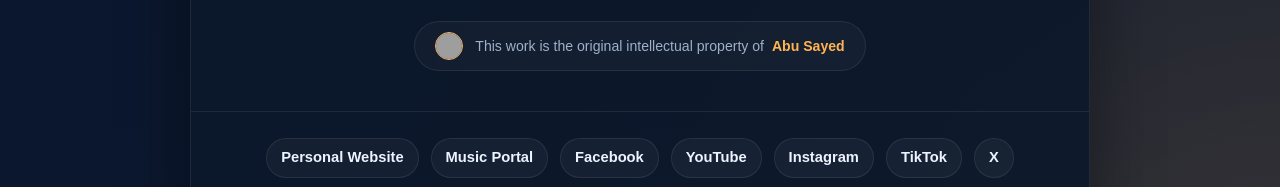
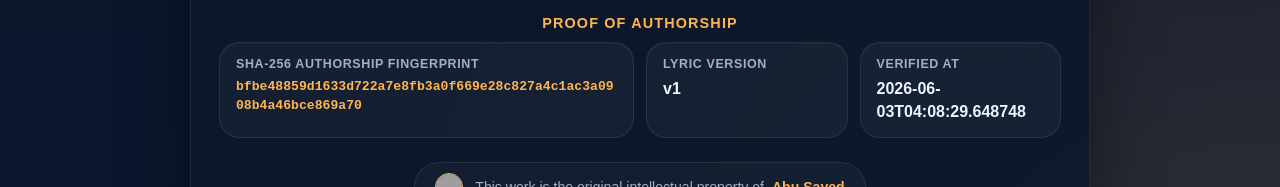
Before and after one commit to ImAbuSayed/behind-closed-doors, a plain HTML site: page index.html in a window 1280 px wide. Shown: the part 2607-2794 px from the top of the page. Drawn offline with Linux system fonts and the light colour scheme; grey boxes are pictures that could not be loaded.

Commit message:
feat: update song assets v1 with signed GPG commit [verified]

```diff
--- a/index.html
+++ b/index.html
@@ -14,9 +14,9 @@
     <meta name="keywords" content="Behind Closed Doors, Abu Sayed lyrics, original song lyrics, Abu Sayed original song, Abu Sayed lyricist, Abu Sayed composer, Abu Sayed songwriter, official lyrics">
     <meta name="robots" content="index,follow,max-snippet:-1,max-image-preview:large,max-video-preview:-1">
     <meta name="referrer" content="strict-origin-when-cross-origin">
-    <meta name="description" content="Official documentation of lyrics for &#x27;Behind Closed Doors&#x27;, a signature song by Abu Sayed, showcasing his original songwriting and composition.">
+    <meta name="description" content="Access the verified lyrics of &#x27;Behind Closed Doors&#x27;, an original song crafted, composed, and performed by Abu Sayed.">
     <meta property="og:title" content="Behind Closed Doors - Original Lyrics by Abu Sayed">
-    <meta property="og:description" content="Official documentation of lyrics for &#x27;Behind Closed Doors&#x27;, a signature song by Abu Sayed, showcasing his original songwriting and composition.">
+    <meta property="og:description" content="Access the verified lyrics of &#x27;Behind Closed Doors&#x27;, an original song crafted, composed, and performed by Abu Sayed.">
     <meta property="og:type" content="music.song">
     <meta property="og:url" content="https://imabusayed.github.io/behind-closed-doors/">
     <meta property="og:site_name" content="Abu Sayed Music">
@@ -24,7 +24,7 @@
     <meta name="last-modified" content="2026-06-02 07:07:58">
     <meta name="twitter:card" content="summary_large_image">
     <meta name="twitter:title" content="Behind Closed Doors - Original Lyrics by Abu Sayed">
-    <meta name="twitter:description" content="Official documentation of lyrics for &#x27;Behind Closed Doors&#x27;, a signature song by Abu Sayed, showcasing his original songwriting and composition.">
+    <meta name="twitter:description" content="Access the verified lyrics of &#x27;Behind Closed Doors&#x27;, an original song crafted, composed, and performed by Abu Sayed.">
     <link rel="canonical" href="https://imabusayed.github.io/behind-closed-doors/">
     <link rel="sitemap" type="application/xml" title="Sitemap" href="https://imabusayed.github.io/behind-closed-doors/sitemap.xml">
     <link rel="author" href="https://github.com/ImAbuSayed">
@@ -100,7 +100,7 @@
       "@id": "https://imabusayed.github.io/behind-closed-doors#webpage",
       "url": "https://imabusayed.github.io/behind-closed-doors/",
       "name": "Behind Closed Doors - Original Lyrics by Abu Sayed",
-      "description": "Official documentation of lyrics for 'Behind Closed Doors', a signature song by Abu Sayed, showcasing his original songwriting and composition.",
+      "description": "Access the verified lyrics of 'Behind Closed Doors', an original song crafted, composed, and performed by Abu Sayed.",
       "isPartOf": {
         "@id": "https://music.abusayed.com.bd/#website"
       },
@@ -537,7 +537,7 @@
 
         <div class="controls">
             <button class="btn-speak" id="speakBtn" title="Read the lyrics aloud"><span id="speakText">Read Aloud</span></button>
-            <a href="https://music.abusayed.com.bd/Licensing/?https://imabusayed.github.io/behind-closed-doors/" class="btn-license" title="Get licensing for this song" target="_blank">License this song: Behind Closed Doors</a>
+            <a href="https://music.abusayed.com.bd/Licensing/?https://imabusayed.github.io/behind-closed-doors/" class="btn-license" title="Get licensing for this song" target="_blank">Obtain a Music License for Behind Closed Doors</a>
 
         </div>
         <br>
@@ -612,6 +612,26 @@
             <div class="meta-card">
                 <span class="meta-label">Publisher</span>
                 <strong>Abu Sayed Music</strong>
+            </div>
+
+                </div>
+            </div>
+
+            <div class="details-block">
+                <div class="details-title">Proof of Authorship</div>
+                <div class="meta-grid">
+
+            <div class="meta-card" style="grid-column: span 2;">
+                <span class="meta-label">SHA-256 Authorship Fingerprint</span>
+                <strong style="word-break: break-all; font-family: monospace; font-size: 0.82rem; color: var(--accent);">bfbe48859d1633d722a7e8fb3a0f669e28c827a4c1ac3a0908b4a46bce869a70</strong>
+            </div>
+            <div class="meta-card">
+                <span class="meta-label">Lyric Version</span>
+                <strong>v1</strong>
+            </div>
+            <div class="meta-card">
+                <span class="meta-label">Verified At</span>
+                <strong>2026-06-03T04:08:29.648748</strong>
             </div>
 
                 </div>
```
Also changed, not shown: excerpts/Bridge-Preview.txt (added), excerpts/Chorus-Preview.txt (added), excerpts/Final-Chorus-Preview.txt (added), excerpts/Hook-Preview.txt (added), excerpts/Post-Chorus-2-Preview.txt (added), excerpts/Post-Chorus-Preview.txt (added), excerpts/Pre-Chorus-2-Preview.txt (added), excerpts/Pre-Chorus-Preview.txt (added), excerpts/Verse-1-Preview.txt (added), excerpts/Verse-2-Preview.txt (added), hashes.txt (added), llms.txt, lyrics_backup/2026-06-03_behind-closed-doors-v1.txt (added), manifest.json (added), 1 other file.
